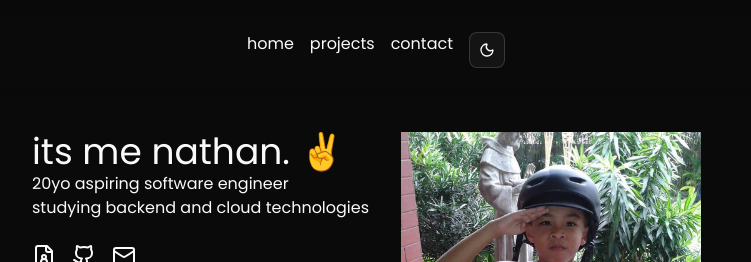
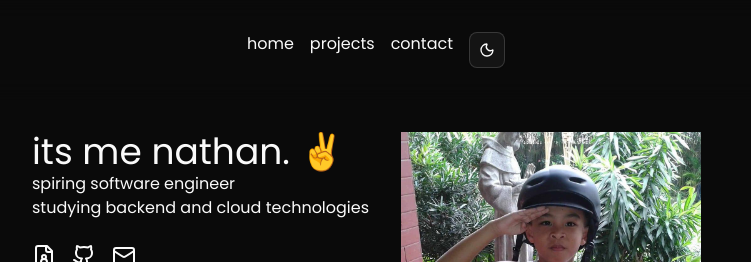
Before and after one commit to nathanpee2006/portfolio-website, a React (Vite) app in the folder portfolio/: page / in a window 1280 px wide. Shown: the top 262 px of the page, without its empty margins (264-1015 px from the left). Built offline with nearby package versions, Linux system fonts and the light colour scheme; no server answers.

Commit message:
Update Hero section

```diff
--- a/portfolio/src/sections/Hero.jsx
+++ b/portfolio/src/sections/Hero.jsx
@@ -6,7 +6,7 @@ export default function Hero() {
     <section className="flex gap-8">
       <div>
         <h1 className="text-4xl">its me nathan. ✌️</h1>
-        <p>20yo aspiring software engineer</p>
+        <p>spiring software engineer</p>
         <p>studying backend and cloud technologies</p>
         <div className="flex mt-6 items-center flex-wrap gap-4">
           <a href="./public/Nathan Palileo Portfolio.pdf" download="portfolio">
```
